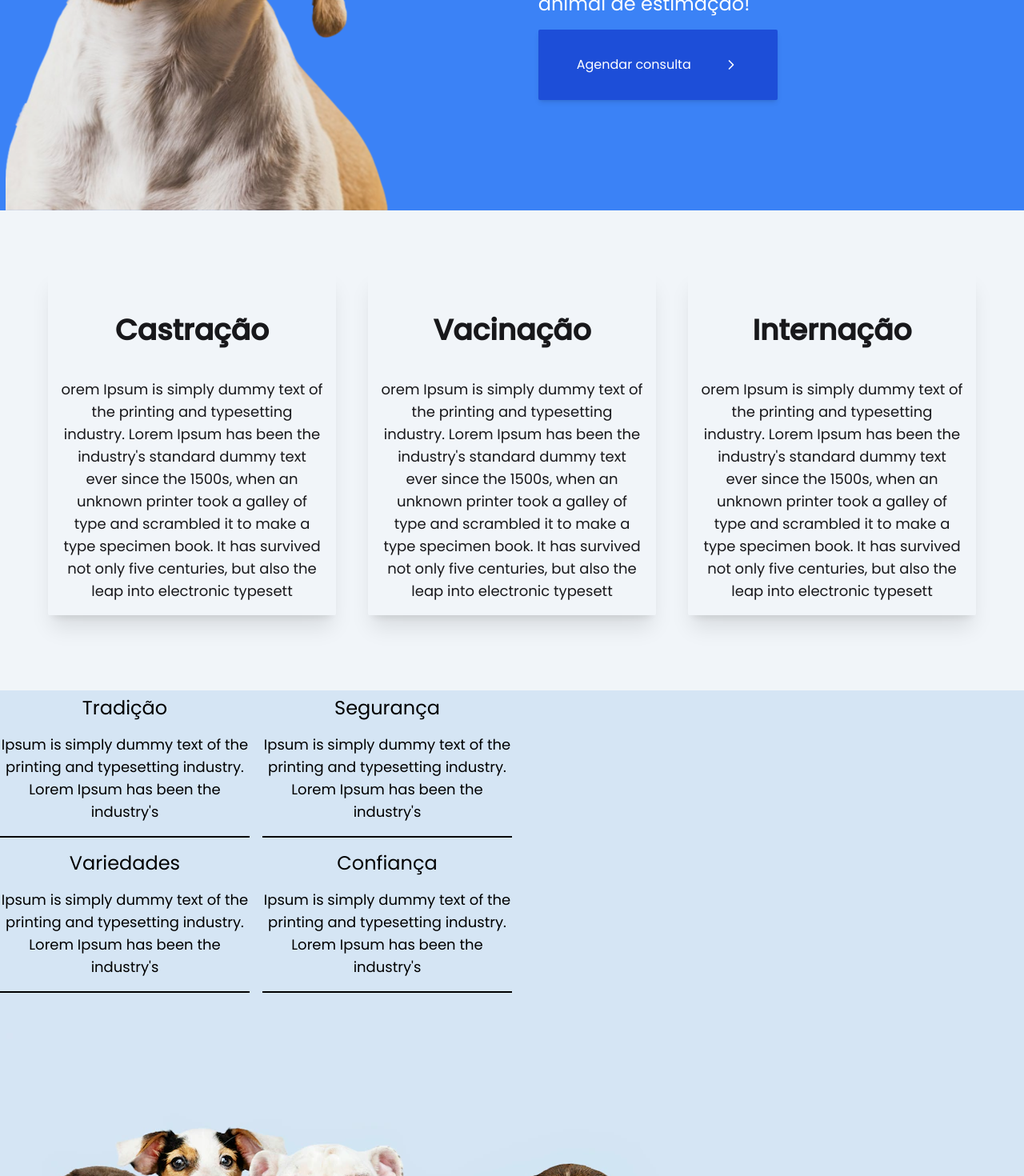
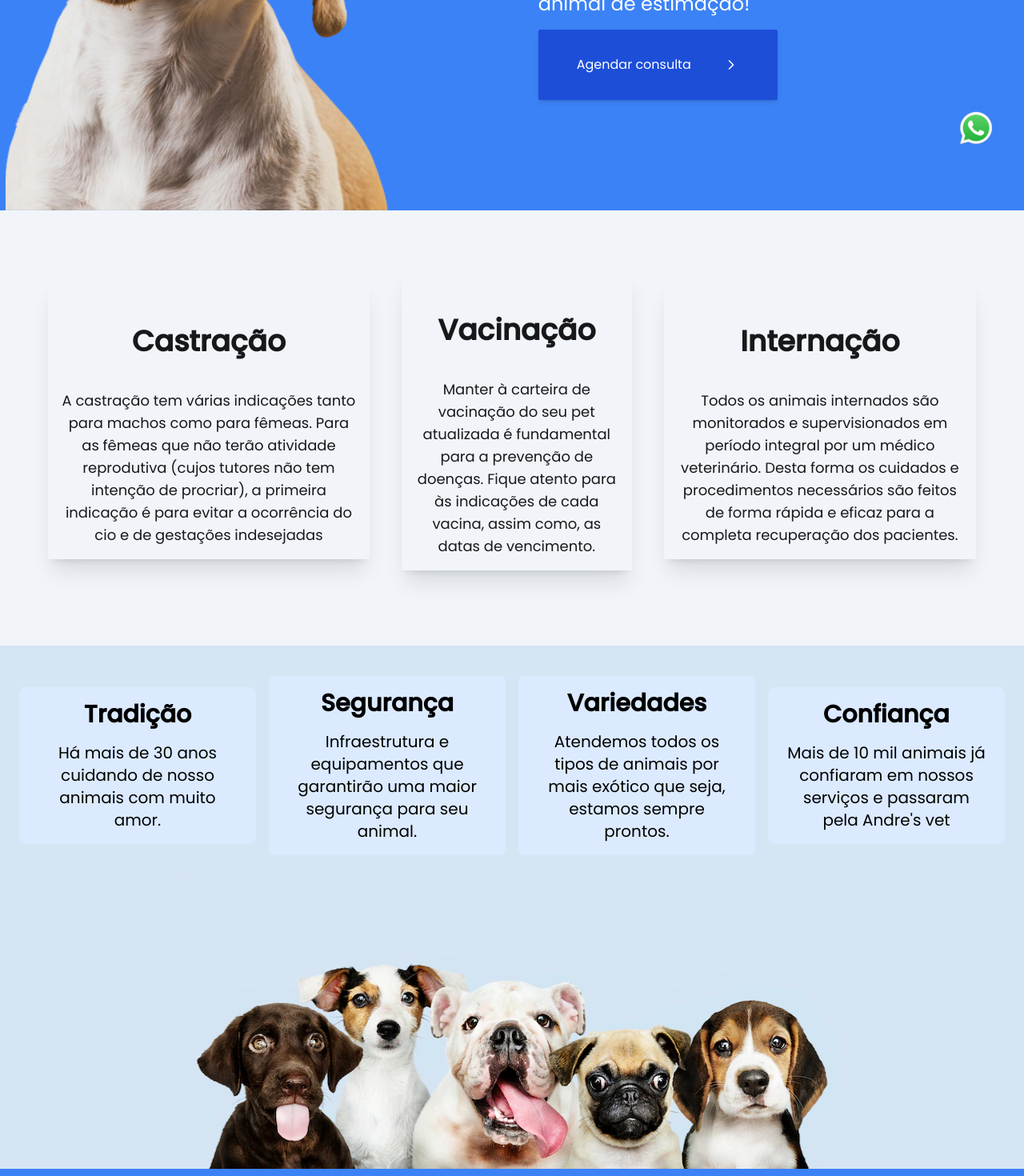
Before and after one commit to Andrevlopess/veterinaria, a React (Vite) app: page / in a window 1280 px wide. Shown: the part 580-2050 px from the top of the page at 80% size. Built offline with nearby package versions, Linux system fonts and the light colour scheme.

Commit message:
fixing sections

```diff
--- a/src/Components/Cards/FeaturesCard.tsx
+++ b/src/Components/Cards/FeaturesCard.tsx
@@ -15,9 +15,9 @@ export default function FeaturesCard({ feature }: Props) {
                 y: inView ? -10 : 0,
                 transition: "0.5s ease-in"
             }}>
-            <div className="hover:scale-105 transition-transform ease-out flex flex-col justify-center items-center gap-4 border-b-2 border-black py-4">
-                <text className="text-2xl">{feature.title}</text>
-                <text className="text-lg text-center">{feature.description}</text>
+            <div className="hover:scale-105 transition-transform ease-out flex flex-col justify-center items-center gap-4 border-black py-4 bg-blue-100 p-6 rounded-lg">
+                <text className="text-3xl font-bold">{feature.title}</text>
+                <text className="text-xl text-center">{feature.description}</text>
             </div>
         </animated.div>
 
--- /dev/null
+++ b/src/Components/FAB.tsx
@@ -0,0 +1,11 @@
+import WhatsAppIcon from '../assets/WhatsAppIcon.png'
+
+export default function FAB() {
+    return (
+        <div className="fixed right-6 bottom-6 p-4 items-center flex justify-center z-50 backdrop-blur-md rounded-full">
+            <a href="https://wa.me/11954291628">
+                <img src={WhatsAppIcon} className="w-10 h-10" alt="whatsapp image link" />
+            </a>
+        </div>
+    )
+}
--- a/src/Components/Layout/Footer.tsx
+++ b/src/Components/Layout/Footer.tsx
@@ -2,9 +2,7 @@ import { especialidades } from "../../Utils/Especialidades"
 import { useNavigate } from 'react-router-dom'
 import Logo from '../../assets/Logo.svg'
 import InstagramIcon from '../../assets/InstagramIcon.png'
-import GmailIcon from '../../assets/GmailIcon.png'
 import WhatsAppIcon from '../../assets/WhatsAppIcon.png'
-import TwitterIcon from '../../assets/TwitterIcon.png'
 
 export default function Footer() {
 
@@ -12,8 +10,8 @@ export default function Footer() {
 
   return (
     <footer className="grid md:grid-cols-4 sm:grid-cols-2 p-10 border-t-2 border-white flex-wrap">
-      <div className=" m-4 justify-center items-center flex">
-        <img src={Logo} alt="logotipo" />
+      <div className=" m-4 flex">
+        <img src={Logo} alt="logotipo" className="w-40" />
       </div>
       <div className="flex flex-col  m-4 justify-start items-center">
         <text className="text-white text-2xl">Av. fictícia, 000, Jundiaí, SP</text>
@@ -21,12 +19,15 @@ export default function Footer() {
           <text className="text-2xl text-slate-100">
             Horário de atendimento
           </text>
-          <text className="text-lg  text-slate-100 pl-2">
-            Segunda a sexta, das 8:00 ás 18:30
-          </text>
-          <text className="text-lg  text-slate-100 pl-2">
-            Sábado, das 8:00 a 12:00
-          </text>
+          <ul className="list-disc">
+            <li className="text-lg  text-slate-100 pl-2">
+              Segunda a sexta, das 8:00 ás 18:30
+            </li>
+            <li className="text-lg  text-slate-100 pl-2">
+              Sábado, das 8:00 a 12:00
+            </li>
+          </ul>
+
         </div>
       </div>
       <div className=" m-4 justify-center items-center flex flex-col">
@@ -37,6 +38,7 @@ export default function Footer() {
           {especialidades.map((esp, i) => {
             return (
               <button
+                key={i}
                 className="block hover:shadow-underline"
                 onClick={() => nav("/especialidade", { state: esp })}>
                 <li className="text-white pl-2" key={i}>
@@ -58,14 +60,8 @@ export default function Footer() {
           <a href="https://wa.me/11954291628">
             <img src={WhatsAppIcon} className="w-10 h-10" alt="whatsapp image link" />
           </a>
-          <a href="mailto:andrellopes021@gmail.com">
-            <img src={GmailIcon} className="w-10 h-10" alt="gmail image link" />
-          </a>
           <a href="https://www.instagram.com/andrevlopesz/">
             <img src={InstagramIcon} className="w-10 h-10" alt="instagram image link" />
-          </a>
-          <a href="https://twitter.com/andrevlopess">
-            <img src={TwitterIcon} className="w-10 h-10" alt="twitter image link" />
           </a>
         </div>
       </div>
--- a/src/Pages/Home.tsx
+++ b/src/Pages/Home.tsx
@@ -14,6 +14,7 @@ import { Features } from "../Utils/Features";
 import FeaturesCard from "../Components/Cards/FeaturesCard";
 import { faqs } from "../Utils/FAQs";
 import FAQAccordion from "../Components/FAQAccordion";
+import FAB from "../Components/FAB";
 
 function Home() {
 
@@ -24,7 +25,7 @@ function Home() {
     <>
       <div className='bg-blue-500 font-display'>
         <Header />
-
+        <FAB/>
         <div className="pt-8 flex flex-wrap-reverse justify-around items-center">
           <img src={DogBanner} alt="React Logo" />
           <animated.div
@@ -57,20 +58,20 @@ function Home() {
           })}
         </div>
 
-        <div className="flex bg-light-blue flex-wrap-reverse gap-8 items-center">
-          <img src={Dogs} alt="Image of a dog and a cat" />
-          <div className="grid lg:grid-cols-2 items-center lg:w-1/2 gap-x-4">
+        <div className="flex flex-col bg-light-blue items-center px-6 pt-12">
+          <div className="grid lg:grid-cols-4 md:grid-cols-2 items-center gap-4">
             {Features.map(feature => {
               return (
                 <FeaturesCard feature={feature} />
               )
             })}
           </div>
+          <img src={Dogs} alt="Image of dogs" className="" />
         </div>
 
 
 
-        <div className="bg-blue-500 flex flex-col p-4 md:p-20 my-16 gap-10">
+        <div className="bg-blue-500 flex flex-col p-4 md:p-20 my-12 gap-12">
           <div className="flex flex-col gap-4 items-center justify-center">
             <text className="text-md font-bold text-slate-300">FAQ's</text>
             <text className="text-5xl font-bold text-slate-100 text-center">Perguntas frequentes</text>
@@ -135,7 +136,7 @@ function Home() {
           <iframe src="https://www.google.com/maps/embed?pb=!1m14!1m12!1m3!1d14672.58423521109!2d-46.87363456163939!3d-23.16486872105062!2m3!1f0!2f0!3f0!3m2!1i1024!2i768!4f13.1!5e0!3m2!1spt-BR!2sbr!4v1682968359220!5m2!1spt-BR!2sbr" width="800" height="600" style={{ border: 0 }} allowFullScreen={true} loading="lazy" referrerPolicy="no-referrer-when-downgrade"
             className="shadow-2xl md:flex hidden"
           />
-          <iframe src="https://www.google.com/maps/embed?pb=!1m14!1m12!1m3!1d14672.58423521109!2d-46.87363456163939!3d-23.16486872105062!2m3!1f0!2f0!3f0!3m2!1i1024!2i768!4f13.1!5e0!3m2!1spt-BR!2sbr!4v1682968359220!5m2!1spt-BR!2sbr" width="250" height="180" style={{ border: 0 }} allowFullScreen={true} loading="lazy" referrerPolicy="no-referrer-when-downgrade"
+          <iframe src="https://www.google.com/maps/embed?pb=!1m14!1m12!1m3!1d14672.58423521109!2d-46.87363456163939!3d-23.16486872105062!2m3!1f0!2f0!3f0!3m2!1i1024!2i768!4f13.1!5e0!3m2!1spt-BR!2sbr!4v1682968359220!5m2!1spt-BR!2sbr" width="350" height="280" style={{ border: 0 }} allowFullScreen={true} loading="lazy" referrerPolicy="no-referrer-when-downgrade"
             className="shadow-2xl md:hidden flex"
           />
 
--- a/src/Types/Types.ts
+++ b/src/Types/Types.ts
@@ -12,7 +12,6 @@ export interface IEspecialidades {
 
 export interface IFeatures {
   title: string;
-  icon: string;
   description: string;
 }
 
--- a/src/Utils/Features.ts
+++ b/src/Utils/Features.ts
@@ -3,22 +3,18 @@ import { IFeatures } from "../Types/Types";
 export const Features: IFeatures[] = [
     {
         title: "Tradição",
-        icon: "",
-        description : "Ipsum is simply dummy text of the printing and typesetting industry. Lorem Ipsum has been the industry's"
+        description : "Há mais de 30 anos cuidando de nosso animais com muito amor."
     },
     {
         title: "Segurança",
-        icon: "",
-        description : "Ipsum is simply dummy text of the printing and typesetting industry. Lorem Ipsum has been the industry's"
+        description : "Infraestrutura e equipamentos que garantirão uma maior segurança para seu animal."
     },
     {
         title: "Variedades",
-        icon: "",
-        description : "Ipsum is simply dummy text of the printing and typesetting industry. Lorem Ipsum has been the industry's"
+        description : "Atendemos todos os tipos de animais por mais exótico que seja, estamos sempre prontos."
     },
     {
         title: "Confiança",
-        icon: "",
-        description : "Ipsum is simply dummy text of the printing and typesetting industry. Lorem Ipsum has been the industry's"
+        description : "Mais de 10 mil animais já confiaram em nossos serviços e passaram pela Andre's vet"
     },
 ]
--- a/src/Utils/MainJobs.ts
+++ b/src/Utils/MainJobs.ts
@@ -7,16 +7,16 @@ export const mainJobs: IMainJobs[] = [
     {
       img: castration,
       title: "Castração",
-      description: "orem Ipsum is simply dummy text of the printing and typesetting industry. Lorem Ipsum has been the industry's standard dummy text ever since the 1500s, when an unknown printer took a galley of type and scrambled it to make a type specimen book. It has survived not only five centuries, but also the leap into electronic typesett"
+      description: "A castração tem várias indicações tanto para machos como para fêmeas. Para as fêmeas que não terão atividade reprodutiva (cujos tutores não tem intenção de procriar), a primeira indicação é para evitar a ocorrência do cio e de gestações indesejadas"
     },
     {
       img: vaccination,
       title: "Vacinação",
-      description: "orem Ipsum is simply dummy text of the printing and typesetting industry. Lorem Ipsum has been the industry's standard dummy text ever since the 1500s, when an unknown printer took a galley of type and scrambled it to make a type specimen book. It has survived not only five centuries, but also the leap into electronic typesett"
+      description: "Manter à carteira de vacinação do seu pet atualizada é fundamental para a prevenção de doenças. Fique atento para às indicações de cada vacina, assim como, as datas de vencimento."
     },
     {
       img: hospitalization,
       title: "Internação",
-      description: "orem Ipsum is simply dummy text of the printing and typesetting industry. Lorem Ipsum has been the industry's standard dummy text ever since the 1500s, when an unknown printer took a galley of type and scrambled it to make a type specimen book. It has survived not only five centuries, but also the leap into electronic typesett"
+      description: "Todos os animais internados são monitorados e supervisionados em período integral por um médico veterinário. Desta forma os cuidados e procedimentos necessários são feitos de forma rápida e eficaz para a completa recuperação dos pacientes."
     }
   ]
```
